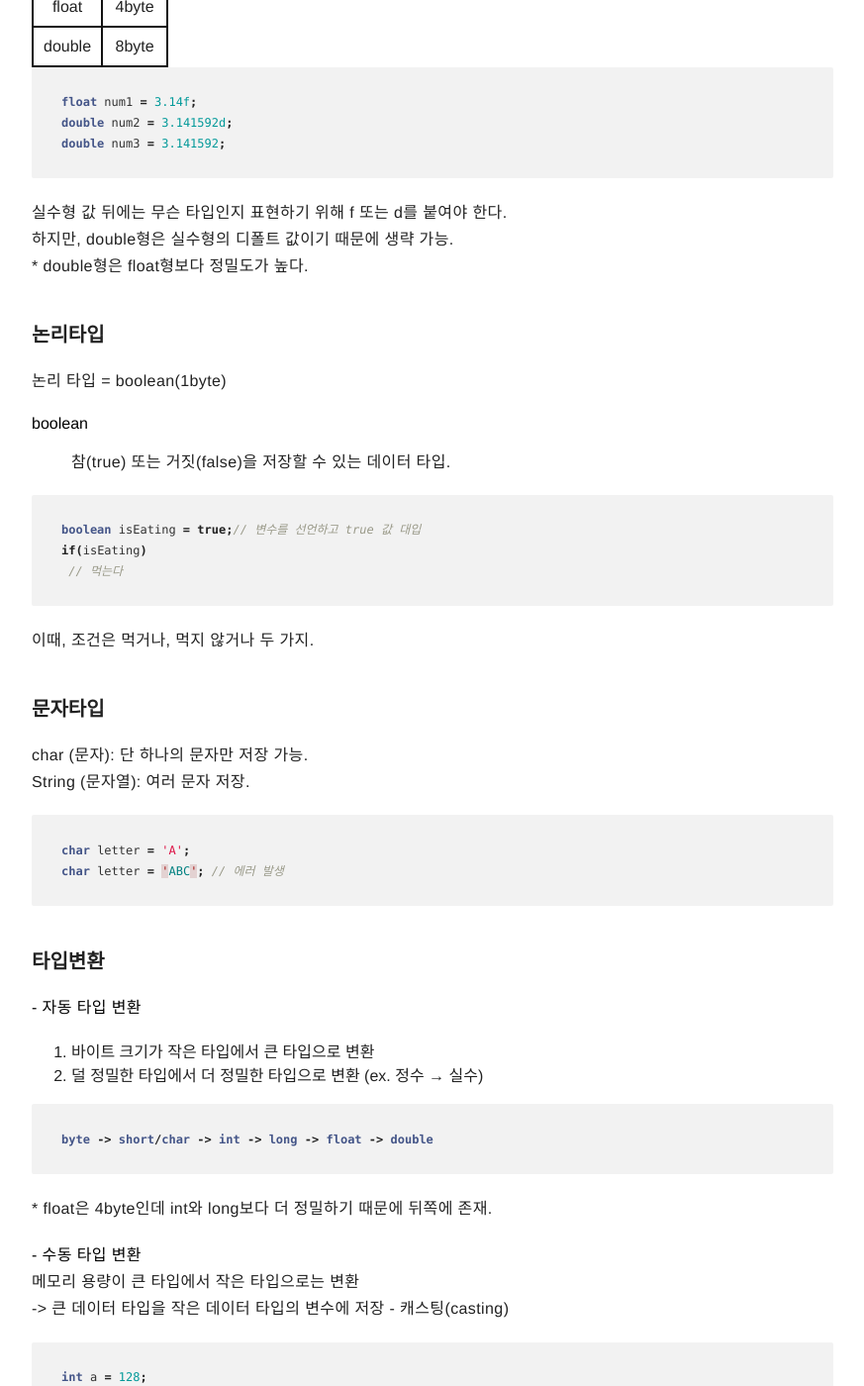
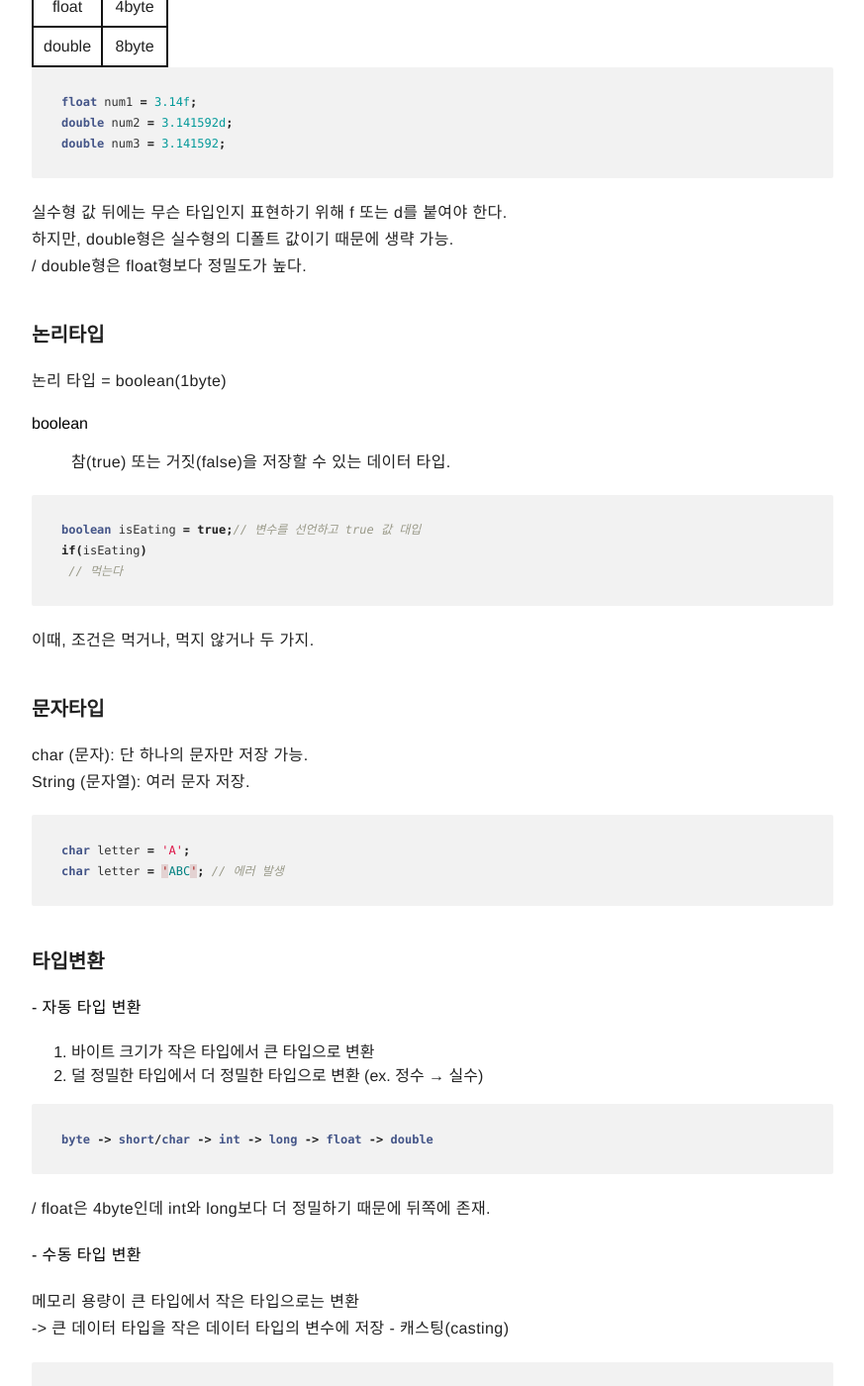
Before and after one commit to petitjina/petitjina.github.io, a Jekyll site: the page built from _posts/2022-05-18-java1.markdown, in a window 1280 px wide and 1400 px high, scrolled down 1680 px. Shown: the whole window at 99% size, without its empty margins (203-1076 px from the left). Built offline with Jekyll 4.4.1, drawn with Linux system fonts in a browser that asks for light colours; nearby versions of some CDN libraries; comment, search, counter and statistics services are not loaded; part of the change alters nothing that is shown; some of the changed text lies outside the part shown.

````diff
--- a/_posts/2022-05-18-java1.markdown
+++ b/_posts/2022-05-18-java1.markdown
@@ -13,6 +13,7 @@ author: Jina Kim
 
 ## Type
 ### 기본타입과 참조타입
+
 >기본 타입(primitive type): 데이터의 실제 값을 의미.
 참조 타입(reference type): 어떤 값이 저장된 주소 값을 의미.
 
@@ -33,17 +34,19 @@ author: Jina Kim
 |long	|8byte|	-9,223,372,036,854,775,808(-263) ~ 9,223,372,036,854,775,807(263 - 1)
 
 
-\* int: 정수형의 기본.
+&#42; int: 정수형의 기본.
 
 
 ```java
-long num1 = 12345678910;// 오류 (int 정수 범위 이탈)
+long num1 = 12345678910; // 오류 (int 정수 범위 이탈)
 ```
 
 ```java
-long num2 = 12345678910L;// L(long 타입을 의미)을 붙여주면 오류를 해결
+long num2 = 12345678910L; // L(long 타입을 의미)을 붙여주면 오류를 해결
 ```
--> 변수가 범위를 넘을 경우 오버플로우(overflow) / 언더플로우(underflow) 발생.
+
+-> 변수가 범위를 넘을 경우 오버플로우(overflow) &#47; 언더플로우(underflow) 발생.
+
 >**오버플로우**
   범위 이상의 값을 표현한 경우 발생
   ex) byte 형의 최댓값인 127일 경우, 1을 더하면 128이 아니라 -128이다.
@@ -69,7 +72,7 @@ double num3 = 3.141592;
 
 실수형 값 뒤에는 무슨 타입인지 표현하기 위해 f 또는 d를 붙여야 한다.
 하지만, double형은 실수형의 디폴트 값이기 때문에 생략 가능.
-\* double형은 float형보다 정밀도가 높다.
+&#47; double형은 float형보다 정밀도가 높다.
 
 ### 논리타입
 
@@ -86,6 +89,7 @@ if(isEating)
 ```
 
 이때, 조건은 먹거나, 먹지 않거나 두 가지.
+
 ### 문자타입
 char (문자): 단 하나의 문자만 저장 가능.
 String (문자열): 여러 문자 저장.
@@ -103,9 +107,10 @@ char letter = 'ABC'; // 에러 발생
 ```java
 byte -> short/char -> int -> long -> float -> double
 ```
-\* float은 4byte인데 int와 long보다 더 정밀하기 때문에 뒤쪽에 존재.
+&#47; float은 4byte인데 int와 long보다 더 정밀하기 때문에 뒤쪽에 존재.
 
 **- 수동 타입 변환**
+
   메모리 용량이 큰 타입에서 작은 타입으로는 변환
   -> 큰 데이터 타입을 작은 데이터 타입의 변수에 저장 - 캐스팅(casting)
 
@@ -200,7 +205,7 @@ int number = 10;// 동시에 선언, 할당 =>'초기화'
 
 
 ### 비교 연산자
-대소 비교 연산자(>, <, <=, >=) + 등가 비교 연산자(==, !=)
+대소 비교 연산자(>, <, <=, >=) &#43; 등가 비교 연산자(==, !=)
 
 **대소 비교 연산자**
 boolean을 제외한 나머지 기본 타입에 모두 사용
@@ -266,12 +271,12 @@ System.out.printf("나는 %c %s입니다", '김', "지나");
 
 : Scanner를 사용하기 위해 java.util에 있는 Scanner를 이 소스 코드로 가져오는 것.
 
-**Scanner scanner = new Scanner(System in);**
+**Scanner scanner &#61; new Scanner(System in);**
 
 : 데이터 입력 기능을 사용하기 위해 Scanner 클래스를 연산자를 통해 객체로 만든 것.
 (클래스를 통해 객체를 만들 때, new 연산자 사용)
 
-**String inputValue = scanner.nextLine();**
+**String inputValue &#61; scanner.nextLine();**
 
 : 문자열을 입력받기 위한 코드, 입력받은 문자열은 inputValue 변수에 할당되어 저장.
 
@@ -329,7 +334,7 @@ switch(변수값) {
 **주의**
 
   break문을 작성하지 않으면 switch문을 탈출하지 않고 모든 case문을 실행.
-  = fall through
+  &#61; fall through
 
 ### 반복문
 **- for문**
@@ -383,7 +388,7 @@ do {
 
 : 반복문인 for문, while문, do-while문을 실행 중지할 때 사용.
 
-\* 반복문이 중첩되어 있을 경우 break문은 가장 가까운 반복문만 종료.
+&#42; 반복문이 중첩되어 있을 경우 break문은 가장 가까운 반복문만 종료.
 바깥쪽 반복문에는 영향을 끼치지 않다. 예를 들어 살펴보겠습니다.
 
 **- continue문**
@@ -397,7 +402,7 @@ do {
 ### 1차원 배열
 배열이 가진 각각의 값 = 요소 또는 원소
 배열에서 요소 순서 번호표 = 인덱스
-**\* 인덱스의 맨 처음 요소는 0(0부터 시작)**
+**📍 인덱스의 맨 처음 요소는 0(0부터 시작)**
 
 **배열의 선언과 초기화**
 
@@ -597,7 +602,7 @@ for (int result: arr) {
 }
 ```
 
-\* for each문
+&#42; for each문
 : 조건식과 증감식을 가지지 않는다(자동으로 처음부터 끝까지 순회)
 
 for문 = 배열의 각 요소에 접근하여 값을 읽고, 값을 재할당하는 것 가능
````
